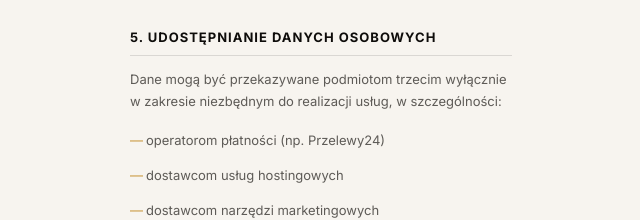
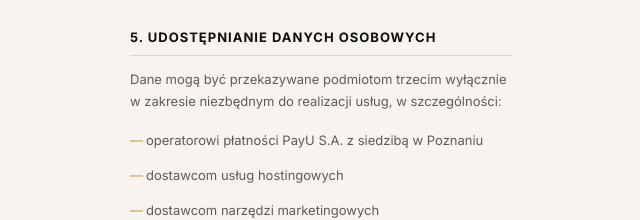
Before and after one commit to MikeCalisto/swiatlo-studyjne, a plain HTML site: page pl/polityka-prywatnosci.html in a window 1280 px wide. Shown: the part 1867-2087 px from the top of the page, without its empty margins (319-959 px from the left). Drawn offline with nearby package versions, Linux system fonts and the light colour scheme; a web font is replaced by a local one.

Commit message:
Update: pl/polityka-prywatnosci.html

```diff
--- a/pl/polityka-prywatnosci.html
+++ b/pl/polityka-prywatnosci.html
@@ -202,7 +202,7 @@
       <h2>5. Udostępnianie danych osobowych</h2>
       <p>Dane mogą być przekazywane podmiotom trzecim wyłącznie w zakresie niezbędnym do realizacji usług, w szczególności:</p>
       <ul>
-        <li>operatorom płatności (np. Przelewy24)</li>
+        <li>operatorowi płatności PayU S.A. z siedzibą w Poznaniu</li>
         <li>dostawcom usług hostingowych</li>
         <li>dostawcom narzędzi marketingowych</li>
         <li>dostawcom systemów analitycznych</li>
```
